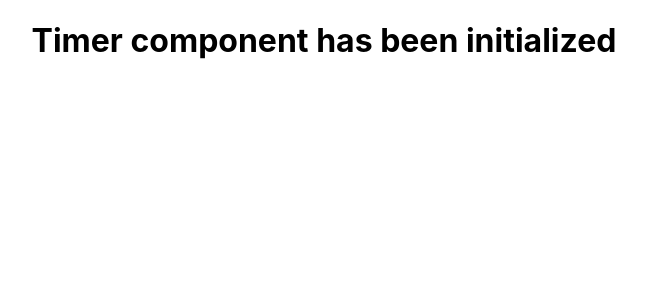
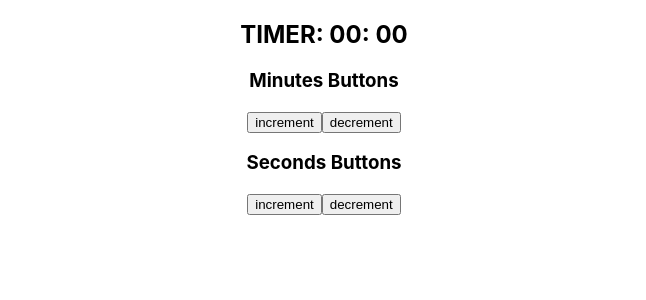
Before and after one commit to robertd2719/reactPomodor, a React (Create React App) app: page / in a window 1280 px wide. Shown: the top 300 px of the page, without its empty margins (316-962 px from the left). Built offline with nearby package versions, Linux system fonts and the light colour scheme.

Commit message:
back end complete with full restful CRUD API restful server and database connection ..updated Timer.js to reflect state of mins and seconds ...now displaying properly

```diff
--- a/src/App.js
+++ b/src/App.js
@@ -5,6 +5,7 @@ function App() {
     return (
         <div className="App">
             <Timer/>
+
         </div>
     );
 }
--- a/src/components/Timer.js
+++ b/src/components/Timer.js
@@ -1,6 +1,30 @@
+import {useState} from "react";
+
 const Timer = () =>{
+    const [minutes, updateMinutes] = useState(0);
+    const [seconds, updateSeconds] = useState(0);
+
+    let minutesDisplay = (minutes<9) ? "0"+minutes.toString() : minutes.toString();
+    let secondsDisplay = (minutes<9) ? "0"+seconds.toString() : seconds.toString();
+
+    const incrementDecrementMinutes = value =>{
+        updateMinutes(prevValue =>prevValue + value);
+    }
+
+    const incrementDecrementSeconds = value =>{
+        updateSeconds(prevValue =>prevValue + value);
+    }
+
     return (
-        <h1>Timer component has been initialized</h1>
+        <>
+            <h2>TIMER: {minutesDisplay}: {secondsDisplay}</h2>
+            <h3>Minutes Buttons</h3>
+            <button onClick={()=>incrementDecrementMinutes(1)}>increment</button>
+            <button onClick={()=>incrementDecrementMinutes(-1)}>decrement</button>
+            <h3>Seconds Buttons</h3>
+            <button onClick={()=>incrementDecrementSeconds(1)}>increment</button>
+            <button onClick={()=>incrementDecrementSeconds(-1)}>decrement</button>
+        </>
     );
 }
 
```
